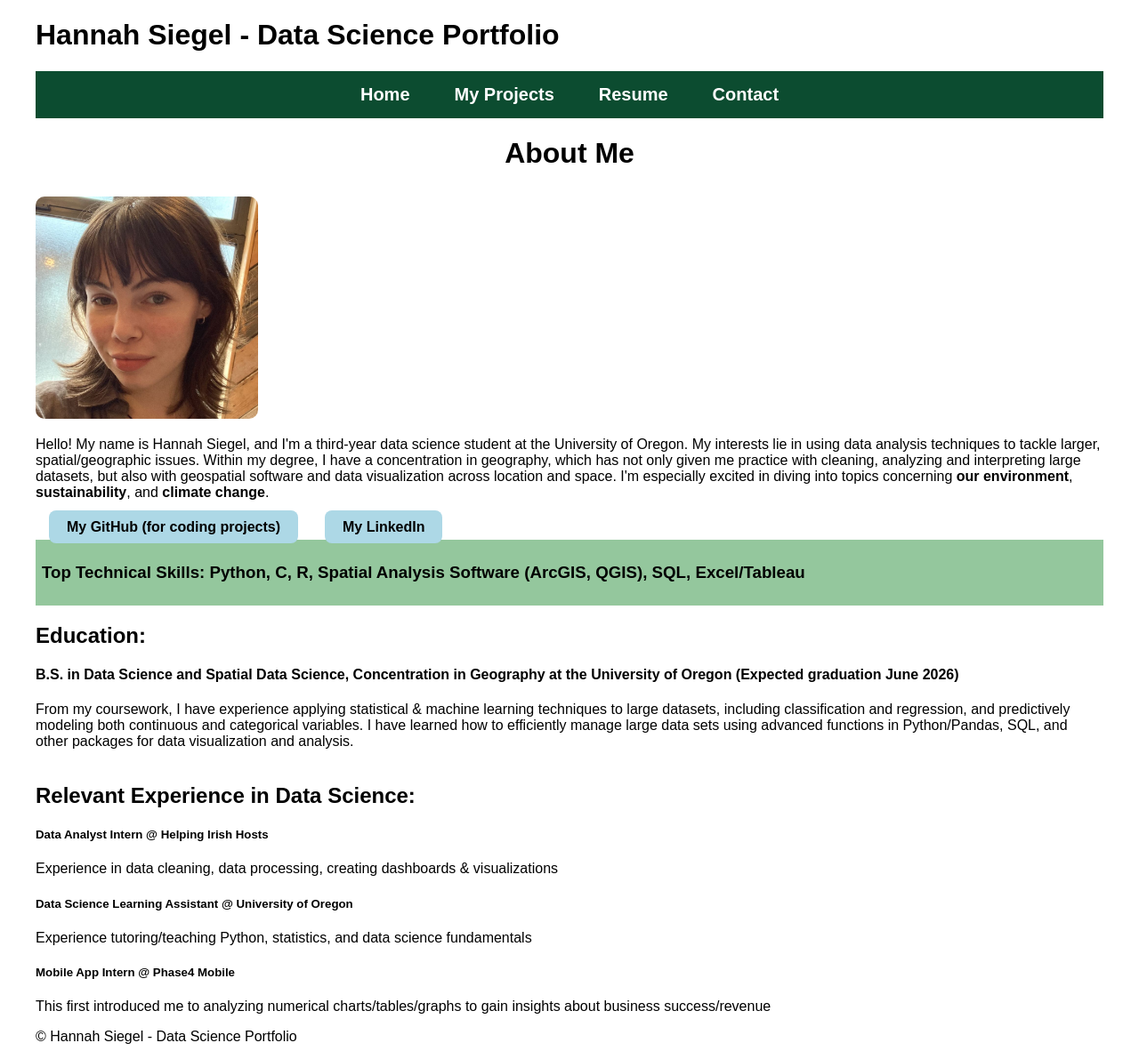
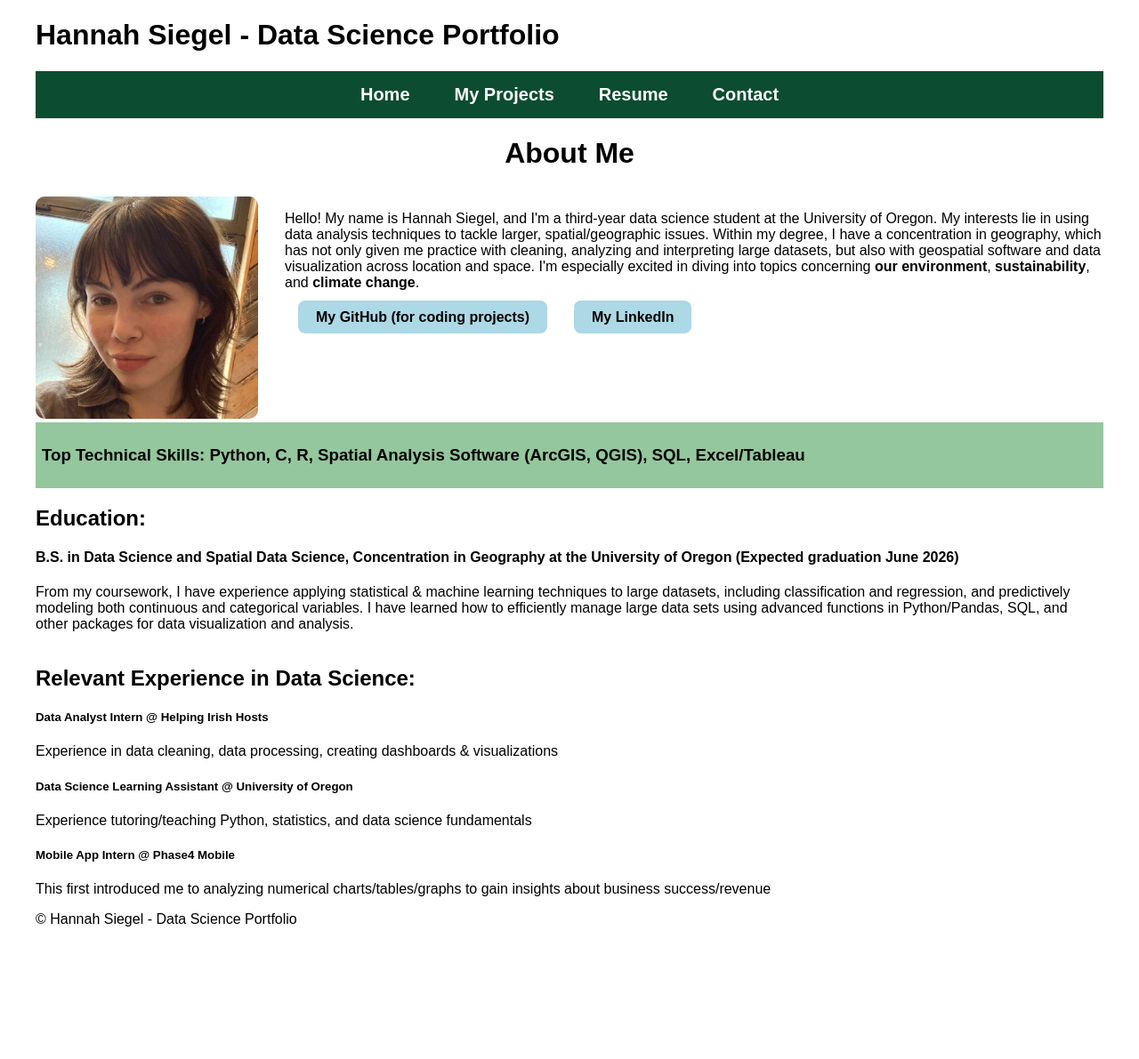
Before and after one commit to siegelhannah/portfolio, a Jekyll site: the page built from index.md, in a window 1280 px wide and 1191 px high. Shown: the whole window at 89% size. Built offline with Jekyll 4.4.1, drawn with Linux system fonts in a browser that asks for light colours.

Commit message:
Update style.css

```diff
--- a/assets/style.css
+++ b/assets/style.css
@@ -45,15 +45,11 @@ nav ul li a:hover {
   align-items: flex-start; /* Align items to the top */
   justify-content: flex-start; /* Left-align the items */
   margin-top: 30px; /* Adjust the top margin */
-  flex-wrap: wrap; /* Allow items to wrap on small screens */
-  width: 100%; /* Ensure it takes up the full width */
 }
 
 /* Headshot Styling */
 .headshot {
   margin-right: 30px; /* Space between the profile image and the text */
-  flex-shrink: 0; /* Prevent image from shrinking */
-  width: 250px; /* Fixed width for the profile image */
 }
 
 .headshot img {
@@ -69,8 +65,6 @@ nav ul li a:hover {
   display: flex;
   flex-direction: column; /* Stack the text and links vertically */
   justify-content: flex-start; /* Align the content to the top */
-  flex-grow: 1; /* Allow the text block to take up available space */
-  width: 100%; /* Ensure it takes up the remaining width */
 }
 
 /* Links Styling */
@@ -78,7 +72,7 @@ nav ul li a:hover {
   list-style: none; /* Remove bullet points */
   padding: 0;
   display: flex; /* Align links in a row */
-  justify-content: flex-start; /* Left-align the links */
+  justify-content: start; /* Left-align the links */
   margin: 0;
 }
 
```
